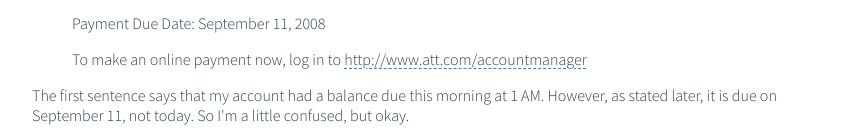
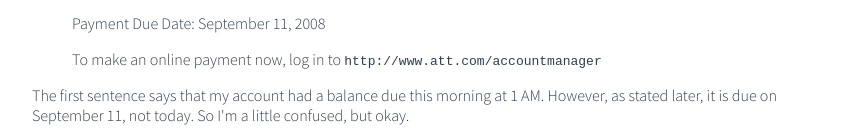
Before and after one commit to RobinDaugherty/www, an Astro site: page /posts/2008-09-06-att-is-incompetent in a window 1280 px wide. Shown: the part 660-800 px from the top of the page, without its empty margins (208-1061 px from the left). Built offline with nearby package versions, Linux system fonts and the light colour scheme; Astro itself is replaced by a stand-in of ours; a web font is replaced by a local one.

Commit message:
Disable linking to old att website

```diff
--- a/src/content/post/2008-09-06-att-is-incompetent.mdx
+++ b/src/content/post/2008-09-06-att-is-incompetent.mdx
@@ -31,7 +31,7 @@ Today I got an email from them notifying me that I have a balance due.
 >
 > Payment Due Date: September 11, 2008
 >
-> To make an online payment now, log in to http://www.att.com/accountmanager
+> To make an online payment now, log in to `http://www.att.com/accountmanager`
 
 The first sentence says that my account had a balance due this morning at 1 AM. However, as stated later, it is due on September 11, not today.
 So I'm a little confused, but okay.
```
